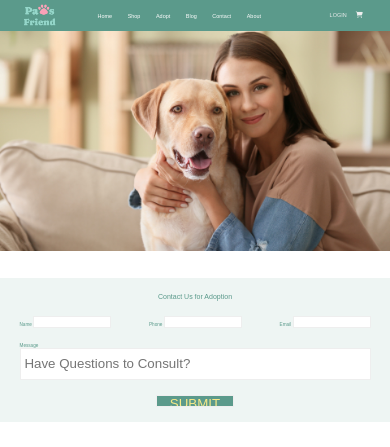
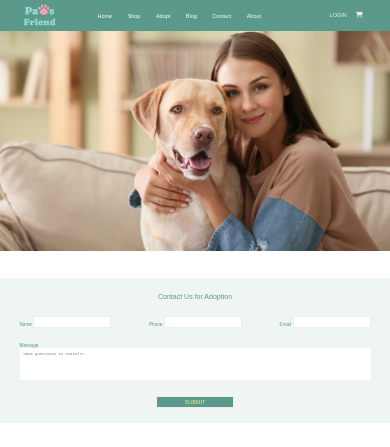
Before and after one commit to Gracefye/pawsfriend.github.io, a plain HTML site: page contact.html in a window 390 px wide. Shown: the top 447 px of the page. Drawn offline with Linux system fonts and the light colour scheme; a script that the page names is missing.

Commit message:
update contact form responsive

```diff
--- a/contact.html
+++ b/contact.html
@@ -85,7 +85,7 @@
         </div>
         <div class="input-container">
           <label for="message">Message</label>
-          <input type="text" name="message" id="message" placeholder="Have Questions to Consult?" />
+          <textarea name="message" id="message" placeholder="Have Questions to Consult?"></textarea>
         </div>
         <input class="btn-green contact-btn" type="button" value="SUBMIT" />
       </div>
--- a/css/contact.css
+++ b/css/contact.css
@@ -42,9 +42,14 @@ input {
 #message {
   width: 100%;
   height: 8vw;
-  padding-left: 1vw;
+  padding: 1vw 0 0 1vw;
+  font-size: 1vw;
 }
 
 ul {
   list-style: none;
 }
+
+input[value="SUBMIT"] {
+  font-size: 1.4vw;
+}
```
Also changed, not shown: 1 other file.
